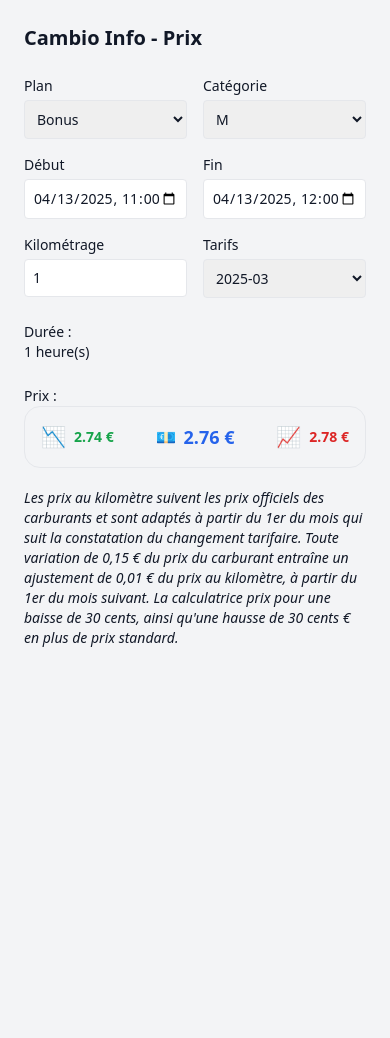
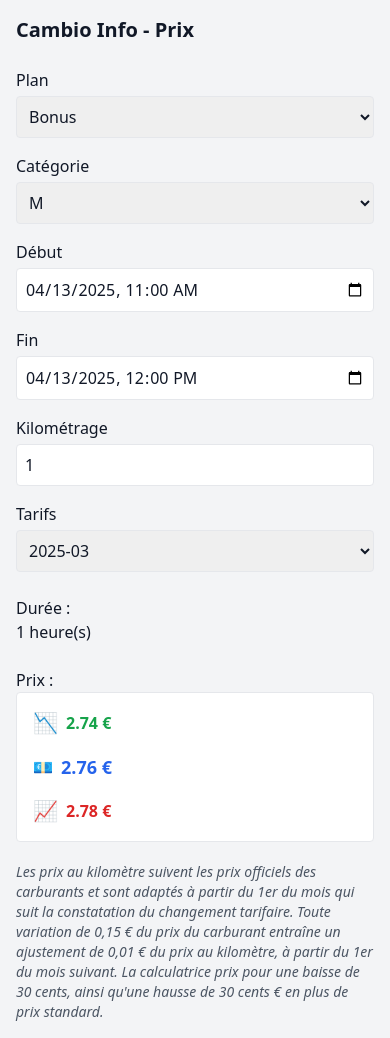
Before and after one commit to gautiermorel/cambimeter, a Vue app: page / in a window 390 px wide. Before the commit the page ends 844 px from the top, so only its background shows below. Built offline with nearby package versions, Linux system fonts and the light colour scheme.

Commit message:
feat: release responsive

```diff
--- a/index.html
+++ b/index.html
@@ -4,7 +4,7 @@
     <meta charset="UTF-8" />
     <meta name="viewport" content="width=device-width, initial-scale=1.0" />
     <meta http-equiv="X-UA-Compatible" content="IE=edge">
-    <meta name="viewport" content="width=device-width,initial-scale=1.0">
+    <meta name="viewport" content="width=device-width, initial-scale=1, viewport-fit=cover">
     <link rel="apple-touch-icon" sizes="180x180" href="/apple-touch-icon.png">
     <link rel="icon" type="image/png" sizes="32x32" href="/favicon-32x32.png">
     <link rel="icon" type="image/png" sizes="16x16" href="/favicon-16x16.png">
--- a/src/App.vue
+++ b/src/App.vue
@@ -1,8 +1,8 @@
 <template>
-  <div class="max-w-xl mx-auto p-6 space-y-6 text-sm">
+  <div class="max-w-xl mx-auto p-4 sm:p-6 space-y-6 text-base sm:text-sm">
     <h1 class="text-xl font-bold">Cambio Info - Prix</h1>
 
-    <div class="grid gap-4 grid-cols-2">
+    <div class="grid gap-4 grid-cols-1 sm:grid-cols-2">
       <div>
         <label class="block mb-1 font-medium">Plan</label>
         <select v-model="plan" class="w-full p-2 border rounded">
@@ -53,6 +53,7 @@
           class="w-full p-2 border rounded"
         />
       </div>
+
       <div>
         <label class="block mb-1 font-medium">Tarifs</label>
         <select v-model="rate" class="w-full p-2 border rounded">
@@ -74,7 +75,7 @@
       <div class="font-medium">Prix :</div>
       <div
         v-if="price?.avg"
-        class="flex items-center justify-between gap-4 p-4 rounded-2xl border border-gray-200 w-full max-w-md"
+        class="flex flex-col sm:flex-row sm:items-center sm:justify-between gap-4 p-4 bg-white w-full border rounded"
       >
         <div class="flex items-center gap-2 text-green-600 font-semibold">
           <span class="text-xl">📉</span>
@@ -91,15 +92,14 @@
       </div>
 
       <div v-else class="text-gray-500">Pas assez d'info</div>
-      <div class="pt-5">
-        <em
-          >Les prix au kilomètre suivent les prix officiels des carburants et
-          sont adaptés à partir du 1er du mois qui suit la constatation du
-          changement tarifaire. Toute variation de 0,15 € du prix du carburant
-          entraîne un ajustement de 0,01 € du prix au kilomètre, à partir du 1er
-          du mois suivant. La calculatrice prix pour une baisse de 30 cents,
-          ainsi qu'une hausse de 30 cents € en plus de prix standard.</em
-        >
+
+      <div class="pt-5 text-sm italic text-gray-600">
+        Les prix au kilomètre suivent les prix officiels des carburants et sont
+        adaptés à partir du 1er du mois qui suit la constatation du changement
+        tarifaire. Toute variation de 0,15 € du prix du carburant entraîne un
+        ajustement de 0,01 € du prix au kilomètre, à partir du 1er du mois
+        suivant. La calculatrice prix pour une baisse de 30 cents, ainsi qu'une
+        hausse de 30 cents € en plus de prix standard.
       </div>
     </div>
   </div>
```
